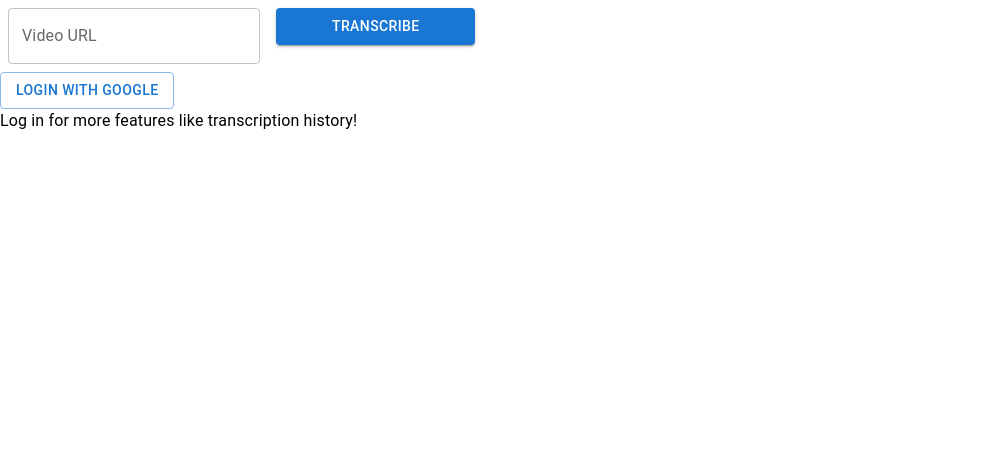
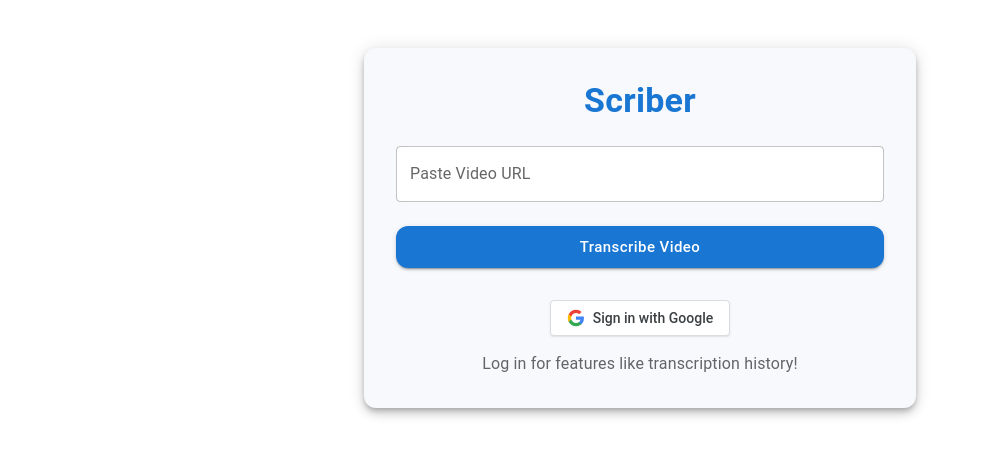
Before and after one commit to tyin76/Scriber, a React (Create React App) app in the folder frontend/: page / in a window 1280 px wide. Shown: the top 456 px of the page, without its empty margins (0-984 px from the left). Built offline with nearby package versions, Linux system fonts and the light colour scheme; no server answers; the HTML template or start-up script is replaced by a standard one.

Commit message:
made google sign in button look better

```diff
--- a/frontend/src/auth/LoginButton.js
+++ b/frontend/src/auth/LoginButton.js
@@ -1,6 +1,7 @@
 import React from 'react';
 import { auth, provider, signInWithPopup } from '../auth/firebaseConfig';
 import { Button } from '@mui/material';
+import GoogleSignInButton from '../components/GoogleSignInButton';
 
 const LoginButton = ({ setUser }) => {
   const handleLogin = async () => {
@@ -25,7 +26,7 @@ const LoginButton = ({ setUser }) => {
 
   return (
     <div>
-      <Button variant='outlined' onClick={handleLogin}>Login with Google</Button>
+      <GoogleSignInButton onClick={handleLogin}>Sign in with Google</GoogleSignInButton>
     </div>
   );
 };
--- /dev/null
+++ b/frontend/src/components/GoogleSignInButton.js
@@ -0,0 +1,54 @@
+import React from 'react';
+
+const GoogleSignInButton = ({ onClick, children }) => {
+  const buttonStyle = {
+    display: 'flex',
+    alignItems: 'center',
+    justifyContent: 'center',
+    gap: '8px',
+    padding: '8px 16px',
+    fontSize: '14px',
+    fontFamily: 'Roboto, sans-serif',
+    fontWeight: '500',
+    color: '#3c4043',
+    backgroundColor: 'white',
+    border: '1px solid #dadce0',
+    borderRadius: '4px',
+    boxShadow: '0 1px 2px rgba(0, 0, 0, 0.1)',
+    cursor: 'pointer',
+    transition: 'background-color 0.2s, box-shadow 0.2s',
+    width: 'fit-content'
+  };
+
+
+  return (
+    <button style={buttonStyle}
+    onClick={onClick}>
+      <svg
+        style={{ width: '18px', height: '18px' }}
+        viewBox="0 0 24 24"
+        fill="none"
+      >
+        <path
+          d="M22.56 12.25c0-.78-.07-1.53-.2-2.25H12v4.26h5.92c-.26 1.37-1.04 2.53-2.21 3.31v2.77h3.57c2.08-1.92 3.28-4.74 3.28-8.09z"
+          fill="#4285F4"
+        />
+        <path
+          d="M12 23c2.97 0 5.46-.98 7.28-2.66l-3.57-2.77c-.98.66-2.23 1.06-3.71 1.06-2.86 0-5.29-1.93-6.16-4.53H2.18v2.84C3.99 20.53 7.7 23 12 23z"
+          fill="#34A853"
+        />
+        <path
+          d="M5.84 14.09c-.22-.66-.35-1.36-.35-2.09s.13-1.43.35-2.09V7.07H2.18C1.43 8.55 1 10.22 1 12s.43 3.45 1.18 4.93l2.85-2.22.81-.62z"
+          fill="#FBBC05"
+        />
+        <path
+          d="M12 5.38c1.62 0 3.06.56 4.21 1.64l3.15-3.15C17.45 2.09 14.97 1 12 1 7.7 1 3.99 3.47 2.18 7.07l3.66 2.84c.87-2.6 3.3-4.53 6.16-4.53z"
+          fill="#EA4335"
+        />
+      </svg>
+      {children}
+    </button>
+  );
+};
+
+export default GoogleSignInButton;
--- a/frontend/src/pages/HomePage.js
+++ b/frontend/src/pages/HomePage.js
@@ -1,11 +1,7 @@
-
-import { Button, Typography } from '@mui/material';
-import Box from '@mui/material/Box';
-import TextField from '@mui/material/TextField';
+import { Button, Typography, Box, TextField, Container, Paper, Stack } from '@mui/material';
 import { useEffect, useState } from 'react';
 import LoginButton from '../auth/LoginButton';
 import LogoutButton from '../auth/LogoutButton';
-import { Link } from 'react-router-dom'
 import { useNavigate } from 'react-router-dom';
 import { auth } from '../auth/firebaseConfig';
 
@@ -14,7 +10,7 @@ function HomePage() {
     const [displayedTranscript, setDisplayedTranscript] = useState('');
     const [user, setUser] = useState(null);
     const navigate = useNavigate();
-    let userEmail="";
+    let userEmail = '';
 
     useEffect(() => {
       const unsubscribe = auth.onAuthStateChanged(async (currentUser) => {
@@ -29,8 +25,7 @@ function HomePage() {
           localStorage.removeItem('firebaseToken');
           setUser(null);
         }
-      }
-    )
+      });
       return () => unsubscribe();
     }, []);
 
@@ -44,7 +39,7 @@ function HomePage() {
 
         try {
             const response = await fetch('http://localhost:5001/submit-link', {
-                method:'POST',
+                method: 'POST',
                 headers: {
                     'Content-Type': 'application/json',
                 },
@@ -52,32 +47,28 @@ function HomePage() {
                   input,
                   ...(user ? { userEmail } : {})
                 })
-
-            })
+            });
             const data = await response.json();
-            console.log('from frontend', data.message)
+            console.log('from frontend', data.message);
             setDisplayedTranscript(data.transcript);
             setInput('');
         } catch (error) {
             console.log(error);
         }
-
-    }
+    };
 
     const handleInputChange = (e) => {
         setInput(e.target.value);
-
-    }
-
+    };
 
     async function handleTranscriptionHistory(e) {
       try {
-        const response = await fetch (`http://localhost:5001/getTranscriptionHistory/${encodeURIComponent(user.email)}`, {
-          method:'GET',
+        const response = await fetch(`http://localhost:5001/getTranscriptionHistory/${encodeURIComponent(user.email)}`, {
+          method: 'GET',
           headers: {
             'Content-Type': 'application/json',
           }
-        })
+        });
         if (!response.ok) {
           throw new Error(`Error ${response.statusText}`);
         }
@@ -88,54 +79,113 @@ function HomePage() {
       } catch (error) {
         console.log(error);
       }
-
     }
 
+    return (
+        <Container maxWidth="sm" sx={{ mt: 6, mb: 6 }}>
+            <Paper elevation={6} sx={{ p: 4, borderRadius: 3, backgroundColor: '#f7f9fc' }}>
+                <Typography variant="h4" align="center" gutterBottom sx={{ fontWeight: 'bold', color: '#1976d2' }}>
+                    Scriber
+                </Typography>
 
-  return (
-    <>
                 <Box
                     component="form"
-      sx={{ '& > :not(style)': { m: 1, width: '25ch' } }}
-      noValidate
-      autoComplete="off"
+                    sx={{
+                        display: 'flex',
+                        flexDirection: 'column',
+                        alignItems: 'center',
+                        gap: 3,
+                        mt: 3,
+                    }}
                     onSubmit={handleSubmit}
                 >
-      <TextField id="outlined-basic" label="Video URL" variant="outlined"
-                value = {input}
-                onChange={handleInputChange}/>
-
-    <Button variant='contained' onClick={handleSubmit}>Transcribe</Button>
-
+                    <TextField
+                        id="video-url"
+                        label="Paste Video URL"
+                        variant="outlined"
+                        fullWidth
+                        value={input}
+                        onChange={handleInputChange}
+                        sx={{
+                            backgroundColor: '#ffffff',
+                            borderRadius: 2,
+                        }}
+                    />
+                    <Button
+                        variant="contained"
+                        color="primary"
+                        size="large"
+                        onClick={handleSubmit}
+                        sx={{
+                            width: '100%',
+                            borderRadius: 3,
+                            textTransform: 'none',
+                        }}
+                    >
+                        Transcribe Video
+                    </Button>
                 </Box>
 
-
-    <Box>{!user ? (<>
-    <LoginButton setUser={setUser}></LoginButton>
-    <Typography>Log in for more features like transcription history!</Typography>
-    </>): (
-    <Box>
-    <h1>Welcome {user.name}</h1>
-    <p>{user.email}</p>
-    <LogoutButton setUser={setUser}></LogoutButton>
+                <Box sx={{ mt: 4 }}>
+                    {!user ? (
+                        <Stack spacing={2} alignItems="center">
+                            <LoginButton setUser={setUser} />
+                            <Typography variant="body1" align="center" color="textSecondary">
+                                Log in for features like transcription history!
+                            </Typography>
+                        </Stack>
+                    ) : (
+                        <Box sx={{ mt: 4, textAlign: 'center' }}>
+                            <Typography variant="h6" sx={{ fontWeight: 'bold', color: '#1976d2' }}>
+                                Welcome, {user.name}!
+                            </Typography>
+                            <Typography variant="body2" color="textSecondary">
+                                {user.email}
+                            </Typography>
+                            <LogoutButton setUser={setUser} />
                         </Box>
                     )}
                 </Box>
 
-  <Box>{displayedTranscript}</Box>
+                {displayedTranscript && (
+                    <Box
+                        sx={{
+                            mt: 4,
+                            p: 3,
+                            border: '1px solid #e0e0e0',
+                            borderRadius: 2,
+                            backgroundColor: '#ffffff',
+                            boxShadow: '0px 2px 4px rgba(0, 0, 0, 0.1)',
+                        }}
+                    >
+                        <Typography variant="subtitle1" gutterBottom sx={{ fontWeight: 'bold' }}>
+                            Transcript:
+                        </Typography>
+                        <Typography variant="body1" sx={{ wordBreak: 'break-word' }}>
+                            {displayedTranscript}
+                        </Typography>
+                    </Box>
+                )}
 
-
-  {user && <Button
-        variant="contained"
+                {user && (
+                    <Button
+                        variant="outlined"
+                        color="secondary"
+                        size="large"
+                        sx={{
+                            mt: 4,
+                            width: '100%',
+                            borderRadius: 3,
+                            textTransform: 'none',
+                        }}
                         onClick={handleTranscriptionHistory}
                     >
                         See Transcription History
                     </Button>
+                )}
+            </Paper>
+        </Container>
+    );
 }
 
-</>
-
-  )
-}
-
-export default HomePage
+export default HomePage;
```
Lines whose indentation alone changed are shown as unchanged.
